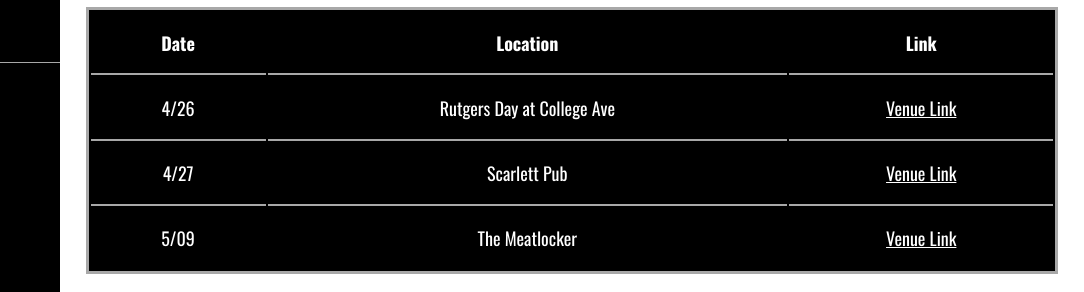
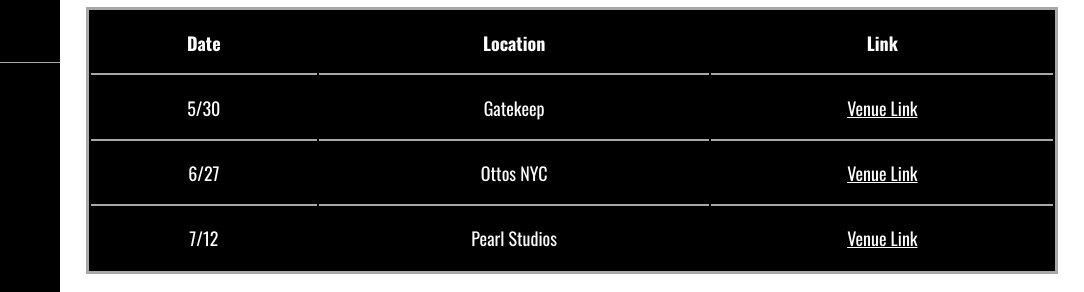
Before and after one commit to k-gilvary/rickety-cricket-homepage, a plain HTML site: page index.html in a window 1280 px wide. Shown: the part 247-539 px from the top of the page, 196-1280 px from the left. Drawn offline with nearby package versions, Linux system fonts and the light colour scheme; a web font is replaced by a local one.

Commit message:
Update shows

```diff
--- a/index.html
+++ b/index.html
@@ -94,19 +94,19 @@
                     </thead>
                     <tbody id="shows-table-body">
                         <tr>
-                            <td>4/26</td>
-                            <td>Rutgers Day at College Ave</td>
-                            <td><a href="https://newbrunswick.rutgers.edu/rutgers-day?utm_source=paidsearch&utm_medium=google&utm_campaign=rutgersday&utm_term=2025&gad_source=1&gclid=Cj0KCQjwqv2_BhC0ARIsAFb5Ac-uqHjqdb2SlzV8EjmpI8L06WaX1zLkGBbEiTT2TfhUzuMuVId80E4aAntWEALw_wcB" target="_blank">Venue Link</a></td>
+                            <td>5/30</td>
+                            <td>Gatekeep</td>
+                            <td><a href="https://www.instagram.com/g4tekeep_" target="_blank">Venue Link</a></td>
                         </tr>
                         <tr>
-                            <td>4/27</td>
-                            <td>Scarlett Pub</td>
-                            <td><a href="https://www.scarletpub.com" target="_blank">Venue Link</a></td>
+                            <td>6/27</td>
+                            <td>Ottos NYC</td>
+                            <td><a href="https://www.ottosshrunkenhead.com" target="_blank">Venue Link</a></td>
                         </tr>
                         <tr id="last-row">
-                            <td>5/09</td>
-                            <td>The Meatlocker</td>
-                            <td><a href="https://www.instagram.com/meatlockershows/" target="_blank">Venue Link</a></td>
+                            <td>7/12</td>
+                            <td>Pearl Studios</td>
+                            <td><a href="https://www.instagram.com/pearlstudiosnj" target="_blank">Venue Link</a></td>
                     </tbody>
                 </table>
             </div>
```
